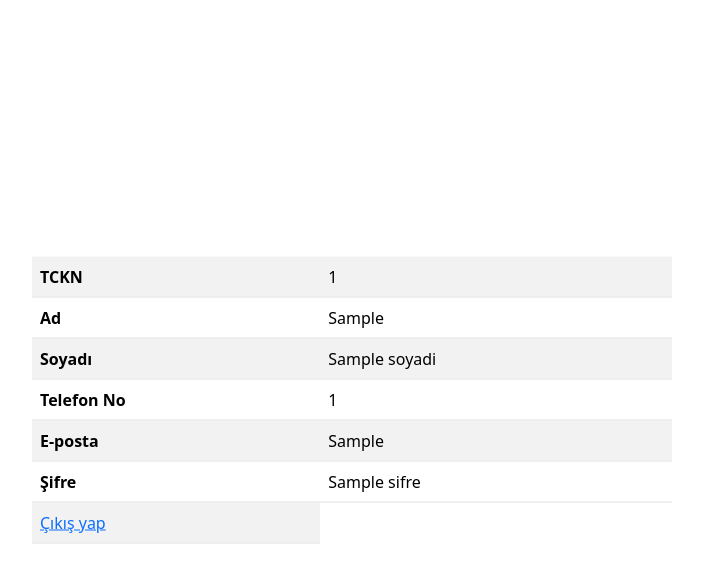
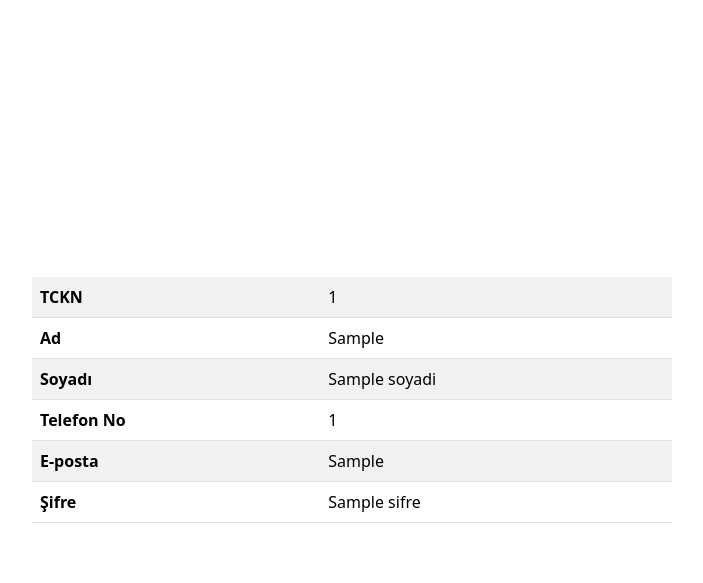
Before and after one commit to Kerem-Ishik/umuttepe-turizm, a CodeIgniter 4 app: template app/Views/home.php in a window 1280 px wide. Shown: the top 583 px of the page, without its empty margins (288-991 px from the left). Run offline with PHP 8.4 and a stand-in for CodeIgniter, Linux system fonts and the light colour scheme; the template is opened without the code that fills it: most values are stand-ins (such as "Sample title", 1, 10 or a date in 2020); some libraries are stand-ins or nearby versions.

Commit message:
Revert "Added logout button"
This reverts commit fa0ff5fef1ee7d49e3913b7384773dd3dab50359.

```diff
--- a/app/Views/home.php
+++ b/app/Views/home.php
@@ -33,10 +33,6 @@
             <th scope="row">Şifre</th>
             <td><?= $userInfo['sifre'] ?? '' ?></td>
         </tr>
-
-        <tr>
-            <td><a href="<?= base_url('logout') ?>">Çıkış yap</a> </td>
-        </tr>
     </tbody>
 </table>
 </body>
```
